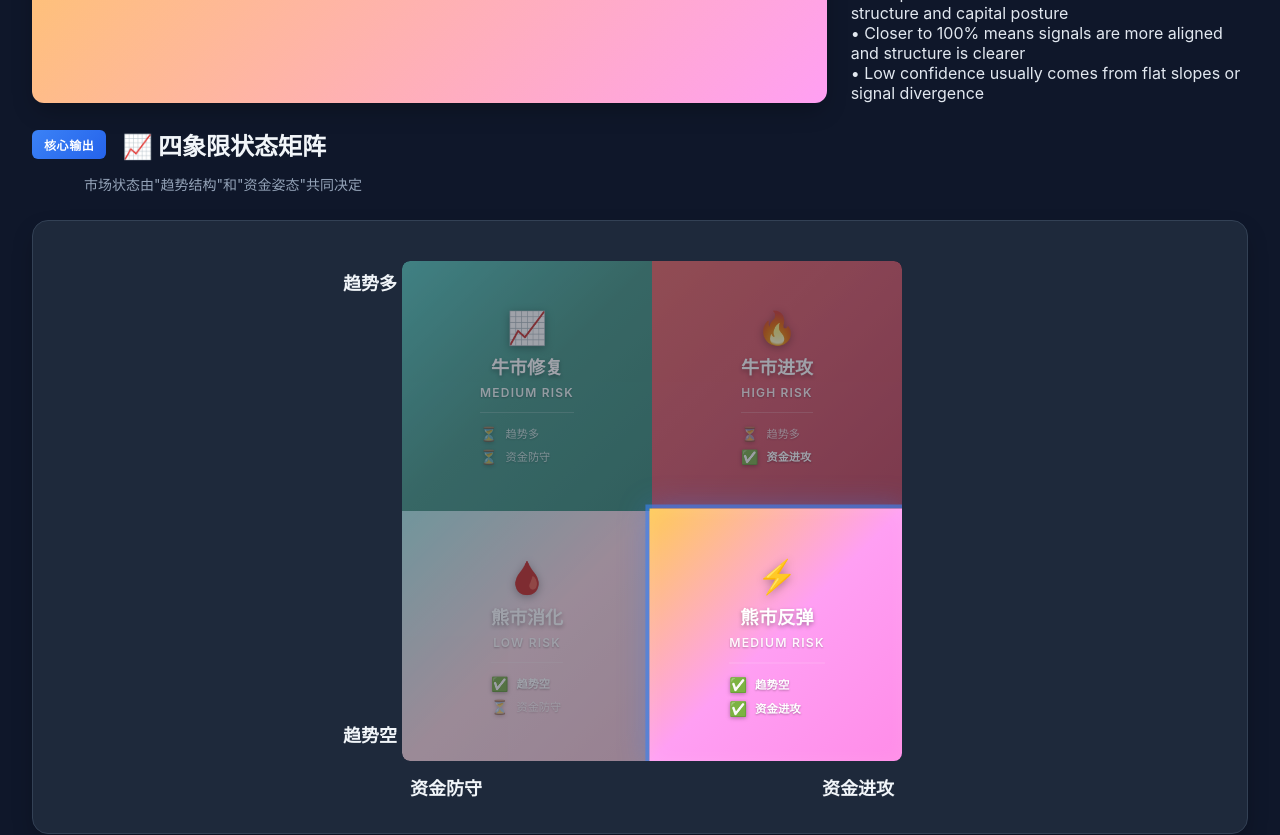
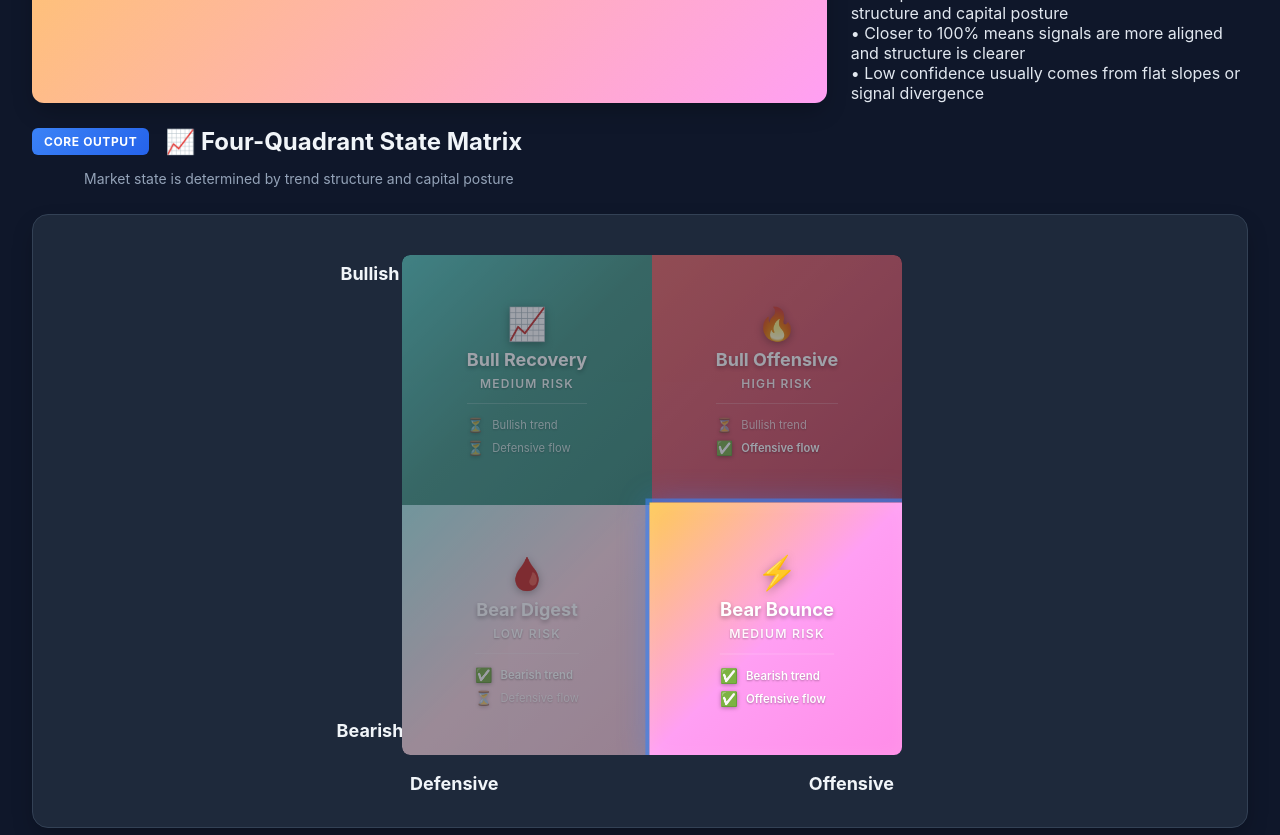
Before and after one commit to CrytoPlanet/bullbear-dashboard, a Vue app in the folder frontend/: page / in a window 1280 px wide. Shown: the part 560-1395 px from the top of the page. Built offline with nearby package versions, Linux system fonts and the light colour scheme; no server answers.

Commit message:
feat(i18n): migrate quadrant matrix section

```diff
--- a/frontend/src/App.vue
+++ b/frontend/src/App.vue
@@ -770,19 +770,19 @@ onMounted(() => {
         <!-- 一、核心输出：四象限状态矩阵 -->
         <div v-if="stateData && stateData.ok" class="quadrant-section fade-in">
           <div class="section-header">
-            <span class="section-badge core-output">核心输出</span>
-            <h2>📈 四象限状态矩阵</h2>
+            <span class="section-badge core-output">{{ $t('badge.coreOutput') }}</span>
+            <h2>{{ $t('section.quadrant.title') }}</h2>
           </div>
-          <p class="section-description">市场状态由"趋势结构"和"资金姿态"共同决定</p>
+          <p class="section-description">{{ $t('section.quadrant.description') }}</p>
           <div class="quadrant-chart-container">
             <div class="quadrant-chart">
               <!-- Y轴标签（趋势方向） -->
-              <div class="axis-y-label top">趋势多</div>
-              <div class="axis-y-label bottom">趋势空</div>
+              <div class="axis-y-label top">{{ $t('axis.trendUp') }}</div>
+              <div class="axis-y-label bottom">{{ $t('axis.trendDown') }}</div>
 
               <!-- X轴标签（资金姿态） -->
-              <div class="axis-x-label left">资金防守</div>
-              <div class="axis-x-label right">资金进攻</div>
+              <div class="axis-x-label left">{{ $t('axis.fundingLeft') }}</div>
+              <div class="axis-x-label right">{{ $t('axis.fundingRight') }}</div>
 
               <!-- 中心分割线（仅水平线） -->
               <div class="axis-line horizontal"></div>
@@ -796,17 +796,17 @@ onMounted(() => {
                 >
                   <div class="quadrant-content">
                     <div class="quadrant-icon">📈</div>
-                    <div class="quadrant-name">牛市修复</div>
+                    <div class="quadrant-name">{{ $t('quadrant.bullRecovery.name') }}</div>
                     <div class="quadrant-risk">MEDIUM RISK</div>
                     <!-- 达成条件指示灯 -->
                     <div class="condition-indicator">
                       <div class="condition-item" :class="{ met: stateData.trend === '趋势多' }">
                         <span class="condition-icon">{{ stateData.trend === '趋势多' ? '✅' : '⏳' }}</span>
-                        <span class="condition-text">趋势多</span>
+                        <span class="condition-text">{{ $t('trend.bull') }}</span>
                       </div>
                       <div class="condition-item" :class="{ met: stateData.funding === '资金防守' }">
                         <span class="condition-icon">{{ stateData.funding === '资金防守' ? '✅' : '⏳' }}</span>
-                        <span class="condition-text">资金防守</span>
+                        <span class="condition-text">{{ $t('funding.defensive') }}</span>
                       </div>
                     </div>
                   </div>
@@ -824,17 +824,17 @@ onMounted(() => {
                 >
                   <div class="quadrant-content">
                     <div class="quadrant-icon">🔥</div>
-                    <div class="quadrant-name">牛市进攻</div>
+                    <div class="quadrant-name">{{ $t('quadrant.bullOffensive.name') }}</div>
                     <div class="quadrant-risk">HIGH RISK</div>
                     <!-- 达成条件指示灯 -->
                     <div class="condition-indicator">
                       <div class="condition-item" :class="{ met: stateData.trend === '趋势多' }">
                         <span class="condition-icon">{{ stateData.trend === '趋势多' ? '✅' : '⏳' }}</span>
-                        <span class="condition-text">趋势多</span>
+                        <span class="condition-text">{{ $t('trend.bull') }}</span>
                       </div>
                       <div class="condition-item" :class="{ met: stateData.funding === '资金进攻' }">
                         <span class="condition-icon">{{ stateData.funding === '资金进攻' ? '✅' : '⏳' }}</span>
-                        <span class="condition-text">资金进攻</span>
+                        <span class="condition-text">{{ $t('funding.offensive') }}</span>
                       </div>
                     </div>
                   </div>
@@ -852,17 +852,17 @@ onMounted(() => {
                 >
                   <div class="quadrant-content">
                     <div class="quadrant-icon">🩸</div>
-                    <div class="quadrant-name">熊市消化</div>
+                    <div class="quadrant-name">{{ $t('quadrant.bearDigest.name') }}</div>
                     <div class="quadrant-risk">LOW RISK</div>
                     <!-- 达成条件指示灯 -->
                     <div class="condition-indicator">
                       <div class="condition-item" :class="{ met: stateData.trend === '趋势空' }">
                         <span class="condition-icon">{{ stateData.trend === '趋势空' ? '✅' : '⏳' }}</span>
-                        <span class="condition-text">趋势空</span>
+                        <span class="condition-text">{{ $t('trend.bear') }}</span>
                       </div>
                       <div class="condition-item" :class="{ met: stateData.funding === '资金防守' }">
                         <span class="condition-icon">{{ stateData.funding === '资金防守' ? '✅' : '⏳' }}</span>
-                        <span class="condition-text">资金防守</span>
+                        <span class="condition-text">{{ $t('funding.defensive') }}</span>
                       </div>
                     </div>
                   </div>
@@ -880,17 +880,17 @@ onMounted(() => {
                 >
                   <div class="quadrant-content">
                     <div class="quadrant-icon">⚡</div>
-                    <div class="quadrant-name">熊市反弹</div>
+                    <div class="quadrant-name">{{ $t('quadrant.bearBounce.name') }}</div>
                     <div class="quadrant-risk">MEDIUM RISK</div>
                     <!-- 达成条件指示灯 -->
                     <div class="condition-indicator">
                       <div class="condition-item" :class="{ met: stateData.trend === '趋势空' }">
                         <span class="condition-icon">{{ stateData.trend === '趋势空' ? '✅' : '⏳' }}</span>
-                        <span class="condition-text">趋势空</span>
+                        <span class="condition-text">{{ $t('trend.bear') }}</span>
                       </div>
                       <div class="condition-item" :class="{ met: stateData.funding === '资金进攻' }">
                         <span class="condition-icon">{{ stateData.funding === '资金进攻' ? '✅' : '⏳' }}</span>
-                        <span class="condition-text">资金进攻</span>
+                        <span class="condition-text">{{ $t('funding.offensive') }}</span>
                       </div>
                     </div>
                   </div>
```
